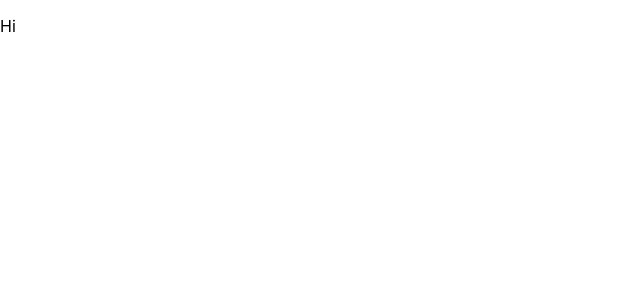
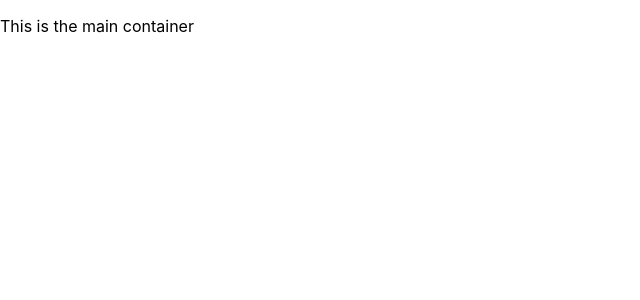
Before and after one commit to r-pal/More_Than_U_Can_Chew, a React (Create React App) app in the folder Client/more-than-you-can-chew/: page / in a window 1280 px wide. Shown: the top 300 px of the page, without its empty margins (0-640 px from the left). Built offline with nearby package versions, Linux system fonts and the light colour scheme.

Commit message:
mainContainer

```diff
--- a/Client/more-than-you-can-chew/src/App.js
+++ b/Client/more-than-you-can-chew/src/App.js
@@ -1,12 +1,18 @@
-import logo from './logo.svg';
-import './App.css';
+import React, {Component} from 'react';
 
-function App() {
+import MainContainer from './containers/MainContainer';
+
+class App extends Component {
+
+  render() {
+
   return (
-    <>
-    <p>Hi</p>
-    </>
+    <div>
+      <MainContainer/>
+    </div>
+
   );
+  }
 }
 
 export default App;
--- a/Client/more-than-you-can-chew/src/containers/MainContainer.js
+++ b/Client/more-than-you-can-chew/src/containers/MainContainer.js
@@ -0,0 +1,12 @@
+const MainContainer = () => {
+
+
+
+    return(
+        <>
+        <p>This is the main container</p>
+        </>
+    )
+}
+
+export default MainContainer
```
